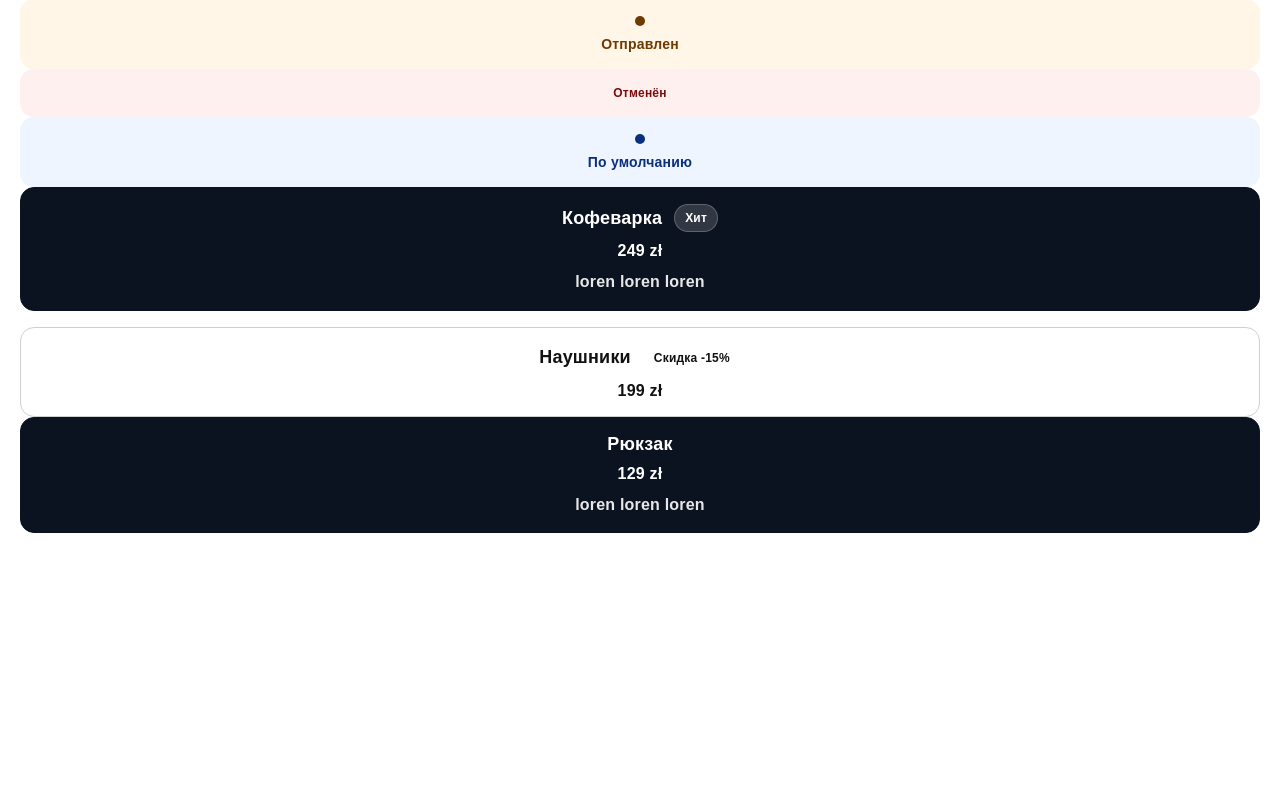
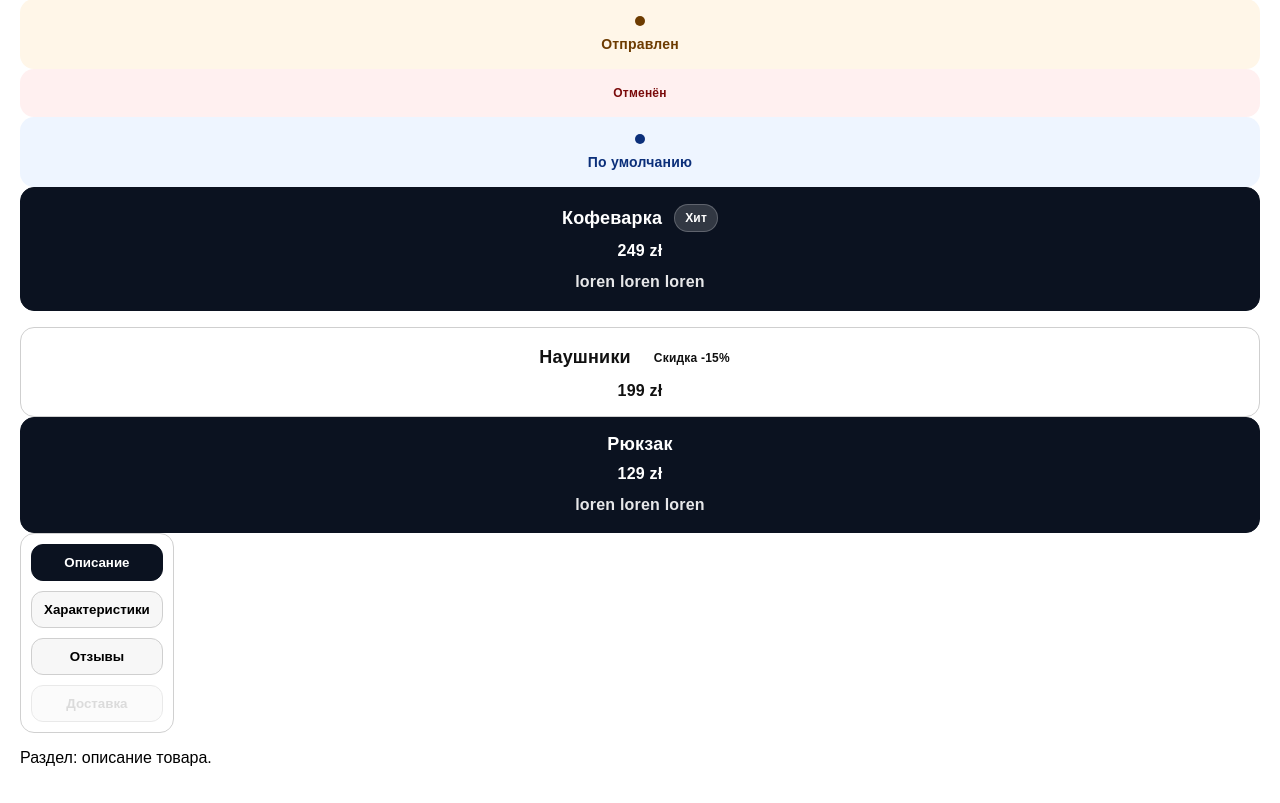
Before and after one commit to tusin777/react-home-works-app, a React (Vite) app: page / in a window 1280 px wide. Shown: the part 1141-1944 px from the top of the page. Before the commit the page ends 1694 px from the top, so only its background shows below. Built offline with nearby package versions, Linux system fonts and the light colour scheme.

Commit message:
Добавить компонент Tabs с логикой переключения вкладок и соответствующими стилями

```diff
--- a/src/components/App/App.jsx
+++ b/src/components/App/App.jsx
@@ -6,16 +6,29 @@ import Alert from "../Alert/Alert";
 import "./App.css";
 import OrderStatusBadge from "../OrderStatusBadge/OrderStatusBadge";
 import ProductCard from "../ProductCard/ProductCard";
+import Tabs from "../Tabs/Tabs";
 
 function App() {
   const [isSuccessAlertOpen, setIsSuccessAlertOpen] = useState(true);
   const [isDangerAlertOpen, setIsDangerAlertOpen] = useState(true);
+
+  const [activeTabId, setActiveTabId] = useState("description");
 
   const closeSuccessAlert = () => setIsSuccessAlertOpen(false);
   const openSuccessAlert = () => setIsSuccessAlertOpen(true);
 
   const closeDangerAlert = () => setIsDangerAlertOpen(false);
   const openDangerAlert = () => setIsDangerAlertOpen(true);
+
+  const items = [
+    { tabId: "description", label: "Описание" },
+
+    { tabId: "specs", label: "Характеристики" },
+
+    { tabId: "reviews", label: "Отзывы" },
+
+    { tabId: "delivery", label: "Доставка", disabled: true },
+  ];
 
   return (
     <div className="app-container">
@@ -100,6 +113,13 @@ function App() {
         price="129 zł"
         description="loren loren loren"
       />
+      <Tabs items={items} activeId={activeTabId} onChange={setActiveTabId} />
+      <p className="tab-content">
+        {(activeTabId === "description" && "Раздел: описание товара.") ||
+          (activeTabId === "specs" && "Раздел: характеристики товара.") ||
+          (activeTabId === "reviews" && "Раздел: отзывы покупателей.") ||
+          (activeTabId === "delivery" && "Раздел: доставка.")}
+      </p>
     </div>
   );
 }
--- /dev/null
+++ b/src/components/Tabs/Tabs.jsx
@@ -0,0 +1,42 @@
+import styles from "./Tabs.module.css";
+
+const Tabs = ({ items, activeId, onChange, className }) => {
+  if (!items || items.length === 0) return null;
+
+  const rootClassName = [styles.tabs, styles["tabs-row"], className]
+    .filter(Boolean)
+    .join(" ");
+
+  return (
+    <div className={rootClassName}>
+      {items.map(({ tabId, label, disabled = false }) => {
+        const tabClassName = [
+          styles.tab,
+          tabId === activeId ? styles.active : null,
+          disabled ? styles.disabled : null,
+        ]
+          .filter(Boolean)
+          .join(" ");
+
+        const handleClick = () => {
+          if (disabled) return;
+          onChange(tabId);
+        };
+
+        return (
+          <button
+            key={tabId}
+            type="button"
+            className={tabClassName}
+            disabled={disabled}
+            onClick={handleClick}
+          >
+            {label}
+          </button>
+        );
+      })}
+    </div>
+  );
+};
+
+export default Tabs;
--- /dev/null
+++ b/src/components/Tabs/Tabs.module.css
@@ -0,0 +1,34 @@
+.tabs {
+  display: flex;
+  flex-direction: column;
+  gap: 12px;
+}
+
+.tabs-row {
+  display: inline-flex;
+  gap: 10px;
+  padding: 10px;
+  border-radius: 14px;
+  border: 1px solid #d0d0d0;
+  background: #ffffff;
+}
+
+.tab {
+  border: 1px solid #cfcfcf;
+  background: #f7f7f7;
+  border-radius: 12px;
+  padding: 10px 12px;
+  cursor: pointer;
+  font-weight: 700;
+}
+
+.active {
+  background: #0b1220;
+  color: #ffffff;
+  border-color: #0b1220;
+}
+
+.disabled {
+  opacity: 0.45;
+  cursor: not-allowed;
+}
```
